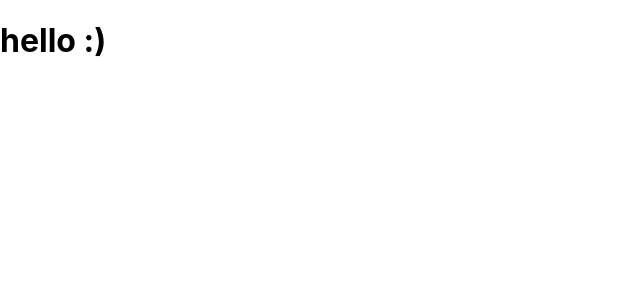
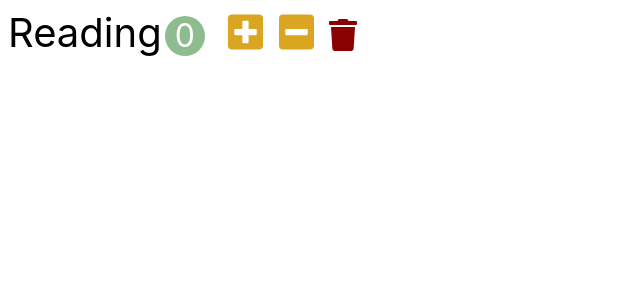
Before and after one commit to gajeong/habit-tracker, a React (Create React App) app: page / in a window 1280 px wide. Shown: the top 300 px of the page, without its empty margins (0-640 px from the left). Built offline with nearby package versions, Linux system fonts and the light colour scheme.

Commit message:
state 설정 및 setState를 이용해 state변경

```diff
--- a/package.json
+++ b/package.json
@@ -3,6 +3,7 @@
   "version": "0.1.0",
   "private": true,
   "dependencies": {
+    "@fortawesome/fontawesome-free": "^5.15.4",
     "@testing-library/jest-dom": "^5.14.1",
     "@testing-library/react": "^12.0.0",
     "@testing-library/user-event": "^13.2.1",
--- a/src/App.css
+++ b/src/App.css
@@ -36,3 +36,44 @@
     transform: rotate(360deg);
   }
 }
+button{
+  outline: none;
+  border: 0;
+  cursor: pointer;
+}
+.habit{
+  font-size: 2.5rem;
+  padding: 0.5rem;
+  list-style: none;
+}
+.habit-button{
+  font-size: 2.5rem;
+  margin: 0 0.1rem;
+  background-color: transparent;
+}
+
+.habit-count {
+  border-radius: 50%;
+  color:white;
+  background-color: darkseagreen;
+  display: inline-block;
+  text-align: center;
+  font-size: 2rem;
+  width: 2.5rem;
+  height: 2.5rem;
+  line-height: 2.5rem;
+  margin-left: 0.2rem;
+  margin-right: 0.5em;
+}
+.habit-button :hover{
+  opacity: 0.8;
+}
+.habit-increase,
+.habit-decrease{
+  color:goldenrod
+}
+
+.habit-delete{
+  font-size: 2rem;
+  color: darkred;
+}
--- a/src/app.jsx
+++ b/src/app.jsx
@@ -1,7 +1,8 @@
 import './app.css';
+import Habit from './components/habit';
 
 function App() {
-  return <h1>hello :)</h1>
+  return <Habit/>
 }
 
 export default App;
--- /dev/null
+++ b/src/components/habit.jsx
@@ -0,0 +1,34 @@
+import React, { Component } from 'react';
+
+class Habit extends Component {
+  state = {
+    count:0,
+  };
+
+  handleIncrement = () =>{
+    this.setState({count : this.state.count + 1})
+  }
+  handleDecrement = () =>{
+    const count = this.state.count - 1;
+    this.setState ({count : count < 0 ? 0 :this.state.count - 1})
+  }
+  render() {
+    return (
+      <li className='habit'>
+      <span className = "habit-name">Reading</span>
+      <span className = "habit-count">{this.state.count}</span>
+      <button className='habit-button habit-increase' onClick={this.handleIncrement}>
+        <i className ="fas fa-plus-square"></i>
+      </button>
+      <button className='habit-button habit-decrease' onClick={this.handleDecrement}>
+        <i className ="fas fa-minus-square"></i>
+      </button>
+      <button className='habit-button habit-delete'>
+        <i className ="fas fa-trash"></i>
+      </button>
+      </li>
+    );
+  }
+}
+
+export default Habit;
--- a/src/index.js
+++ b/src/index.js
@@ -2,6 +2,7 @@
 import ReactDOM from 'react-dom';
 import './index.css';
 import App from './app';
+import '@fortawesome/fontawesome-free/js/all.js' //fontawesome을 플러그인화
 
 ReactDOM.render(
   <React.StrictMode>
```
Also changed, not shown: 1 other file (tests, documents, lock files or other folders).
